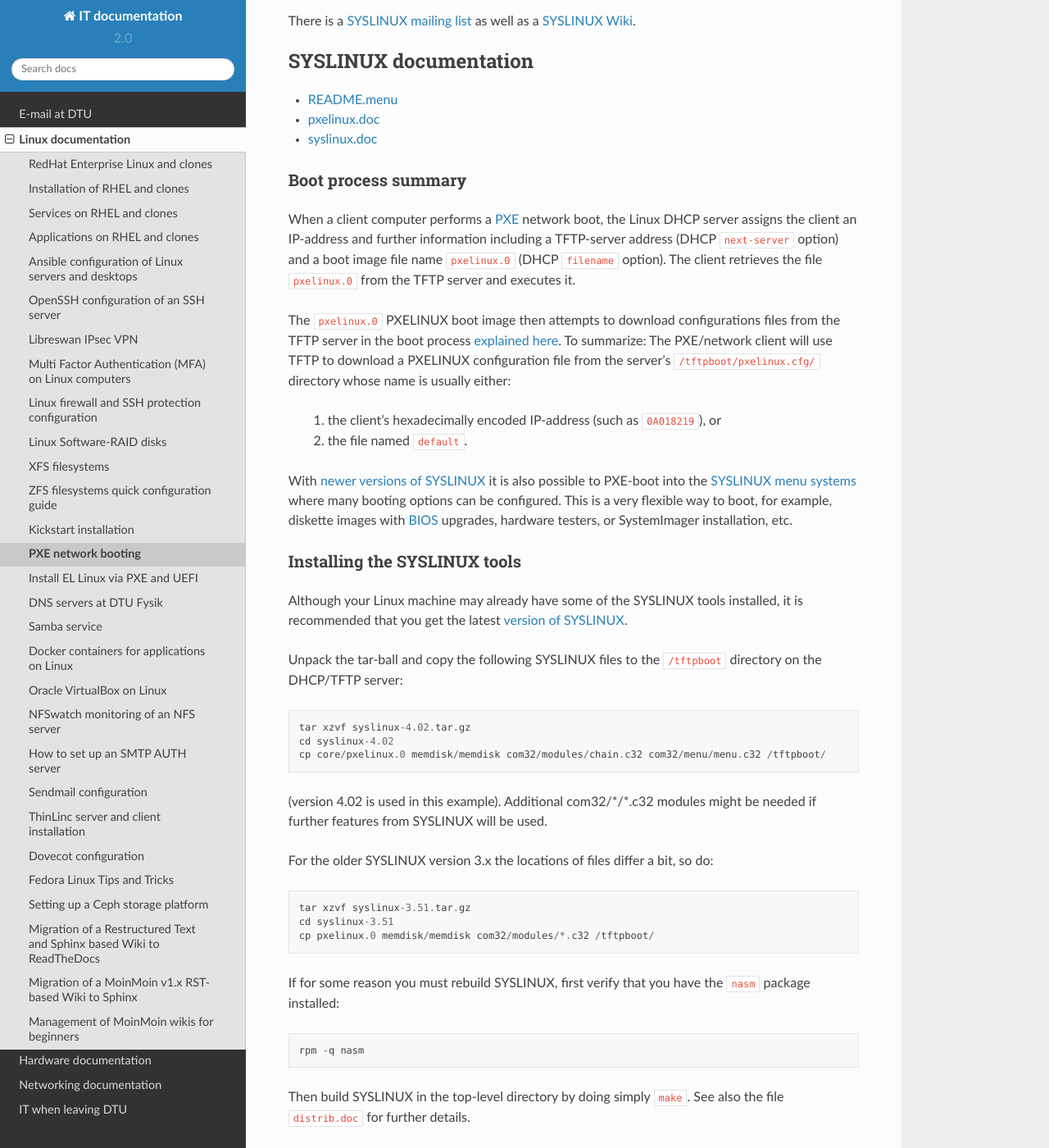
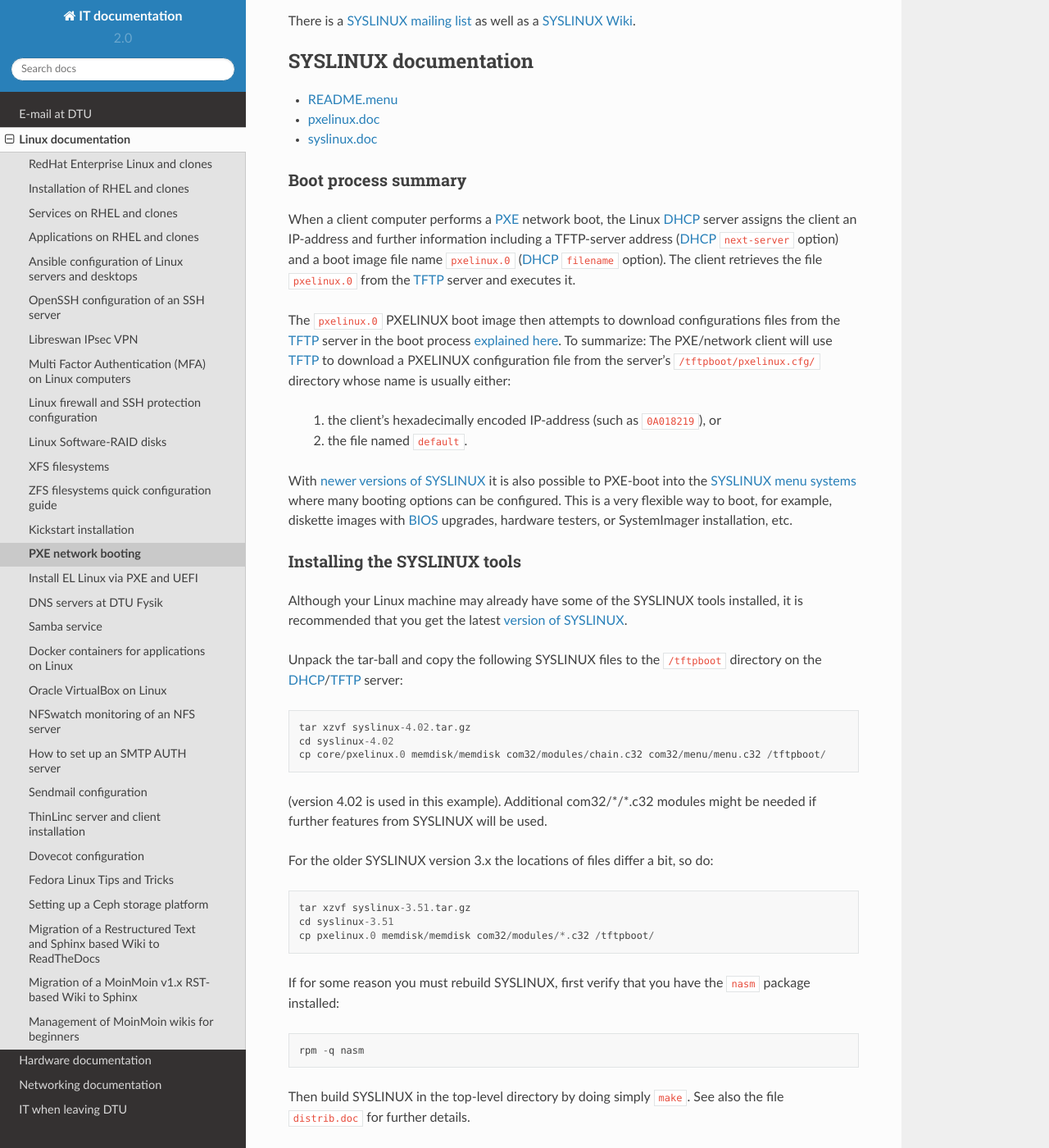
Before and after one commit to OleHolmNielsen/ITwiki, a Sphinx documentation site: the page built from docs/PXE-booting.rst, in a window 1280 px wide and 1400 px high, scrolled down 934 px. Shown: the whole window at 82% size. Built offline with Sphinx 7.4.7 and the Read the Docs theme 2.0.0, drawn with Linux system fonts in a browser that asks for light colours; some of the changed text lies outside the part shown.

```diff
--- a/docs/PXE-booting.rst
+++ b/docs/PXE-booting.rst
@@ -41,15 +41,15 @@ as well as a `SYSLINUX Wiki <http://syslinux.zytor.com/wiki/index.php/Main_Page>
 Boot process summary
 --------------------
 
-When a client computer performs a PXE_ network boot, the Linux DHCP server assigns the client an IP-address
-and further information including a TFTP-server address (DHCP ``next-server`` option)
-and a boot image file name ``pxelinux.0`` (DHCP ``filename`` option).
-The client retrieves the file ``pxelinux.0`` from the TFTP server and executes it.
+When a client computer performs a PXE_ network boot, the Linux DHCP_ server assigns the client an IP-address
+and further information including a TFTP-server address (DHCP_ ``next-server`` option)
+and a boot image file name ``pxelinux.0`` (DHCP_ ``filename`` option).
+The client retrieves the file ``pxelinux.0`` from the TFTP_ server and executes it.
 
 
-The ``pxelinux.0`` PXELINUX boot image then attempts to download configurations files from the TFTP server
+The ``pxelinux.0`` PXELINUX boot image then attempts to download configurations files from the TFTP_ server
 in the boot process `explained here <pxelinux.doc#how-to-configure-pxelinux>`_.
-To summarize: The PXE/network client will use TFTP to download a PXELINUX configuration file
+To summarize: The PXE/network client will use TFTP_ to download a PXELINUX configuration file
 from the server's ``/tftpboot/pxelinux.cfg/`` directory
 whose name is usually either:
 
@@ -134,7 +137,7 @@ A Microsoft *Windows Deployment Service* WDS_ takes over PXE_ booting of any PXE
 For a solution, see `Linux and Windows deployment <http://www.syslinux.org/wiki/index.php/Linux_and_Windows_deployment>`_:
 
 * This covers the setup and deployment of a PXE_ boot solution consisting of 2 pxe servers and one dhcp server.
-  The 2 PXE_ servers are linux and windows - the former running pxelinux and tftp and the latter one running WDS (Windows Deployment Services), with a linux server providing DHCP services.
+  The 2 PXE_ servers are linux and windows - the former running pxelinux and tftp and the latter one running WDS (Windows Deployment Services), with a linux server providing DHCP_ services.
 
 See also `Peaceful Coexistence: WDS and Linux PXE Servers <http://www.vcritical.com/2011/06/peaceful-coexistence-wds-and-linux-pxe-servers/>`_:
 
@@ -152,7 +155,7 @@ SystemImager installation, etc.
 
 Please consult the :ref:`README.menu` from the  SYSLINUX source.
 
-One must first install SYSLINUX files to ``/tftpboot`` on the DHCP/TFTP server as shown in `Installing the SYSLINUX tools`_.
+One must first install SYSLINUX files to ``/tftpboot`` on the DHCP_/TFTP_ server as shown in `Installing the SYSLINUX tools`_.
 
 Secondly, for each client machine that should use the SYSLINUX menu systems a hexadecimally encoded IP-address file
 must be created in ``/tftpboot/pxelinux.cfg/``, pointing to the menu configuration file.
@@ -228,7 +231,7 @@ You can copy the Ultimate Boot CD tools from the CD, or from the ISO image if yo
 
   root# mount -o loop /some-path/ubcd503.iso /mnt
 
-You can very simply enable the complete Ultimate Boot CD tools in a PXE environment by copying the entire CD structure to ``/tftpboot/`` on your TFTP server::
+You can very simply enable the complete Ultimate Boot CD tools in a PXE environment by copying the entire CD structure to ``/tftpboot/`` on your TFTP_ server::
 
   root# cp -rp /mnt/ubcd /tftpboot/
 
@@ -239,7 +242,7 @@ and add this configuration to the SYSLINUX menu file::
         kernel menu.c32
         append ubcd/menus/syslinux/main.cfg
 
-Alternatively, with SYSLINUX version 4 and above you can PXE-boot the 300MB UBC ISO-image directly (loading the TFTP server much more).
+Alternatively, with SYSLINUX version 4 and above you can PXE-boot the 300MB UBC ISO-image directly (loading the TFTP_ server much more).
 The loading of ISO CD images with SYSLINUX is described in http://syslinux.zytor.com/wiki/index.php/MEMDISK#ISO_images.
 The SYSLINUX menu file could have a section like::
 
```
Also changed, not shown: other parts of docs/PXE-booting.rst (+4 -1 lines).
